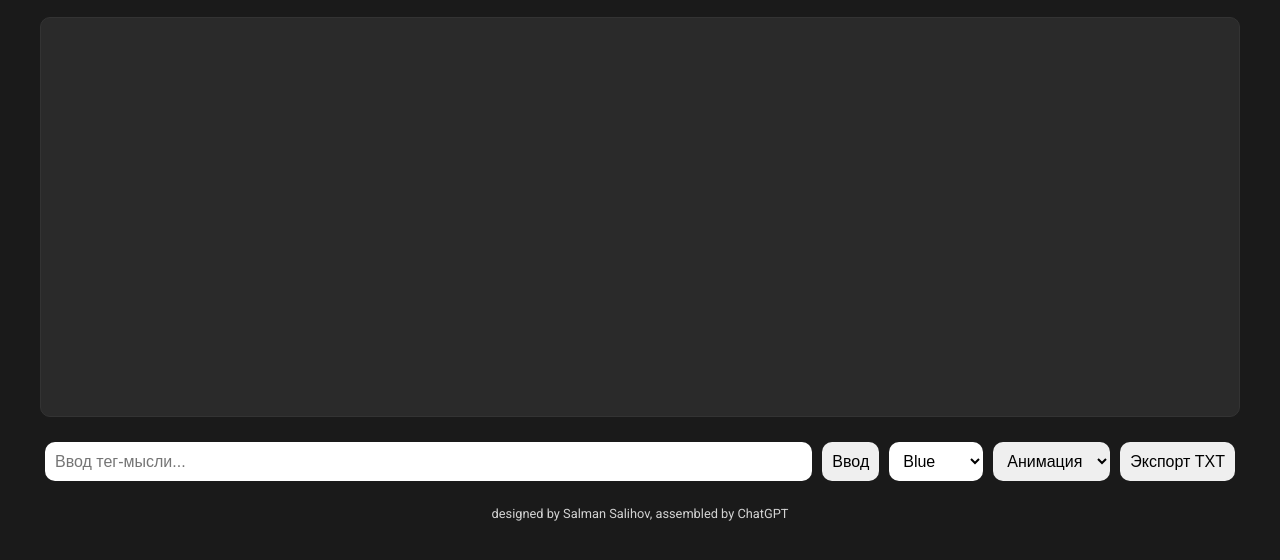
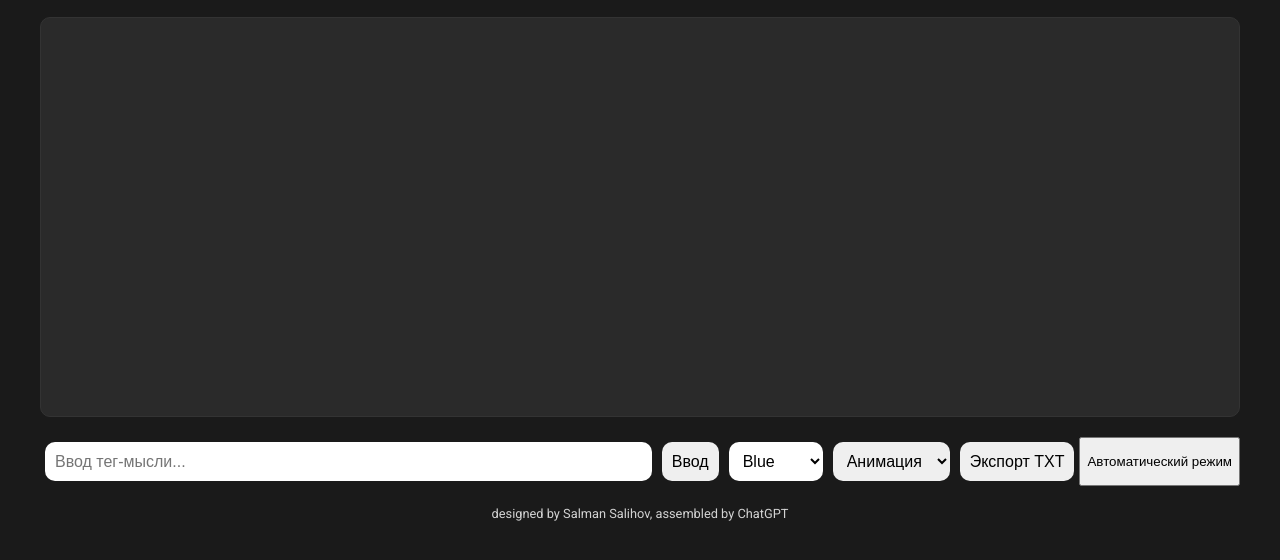
Before and after one commit to slmnconcepts/MetaNotes, a plain HTML site: page index.html in a window 1280 px wide. Shown: the part 200-760 px from the top of the page. Drawn offline with Linux system fonts and the light colour scheme.

Commit message:
Manual & Auto mode for colors.html

```diff
--- a/index.html
+++ b/index.html
@@ -32,6 +32,7 @@
                 <option value="flash">Flash</option>
             </select>
             <button id="exportButton">Экспорт TXT</button>
+            <button id="modeSwitchButton">Автоматический режим</button> <!-- Новая кнопка переключения режимов -->
         </div>
         <p class="credits">designed by Salman Salihov, assembled by ChatGPT</p>
     </div>
```
